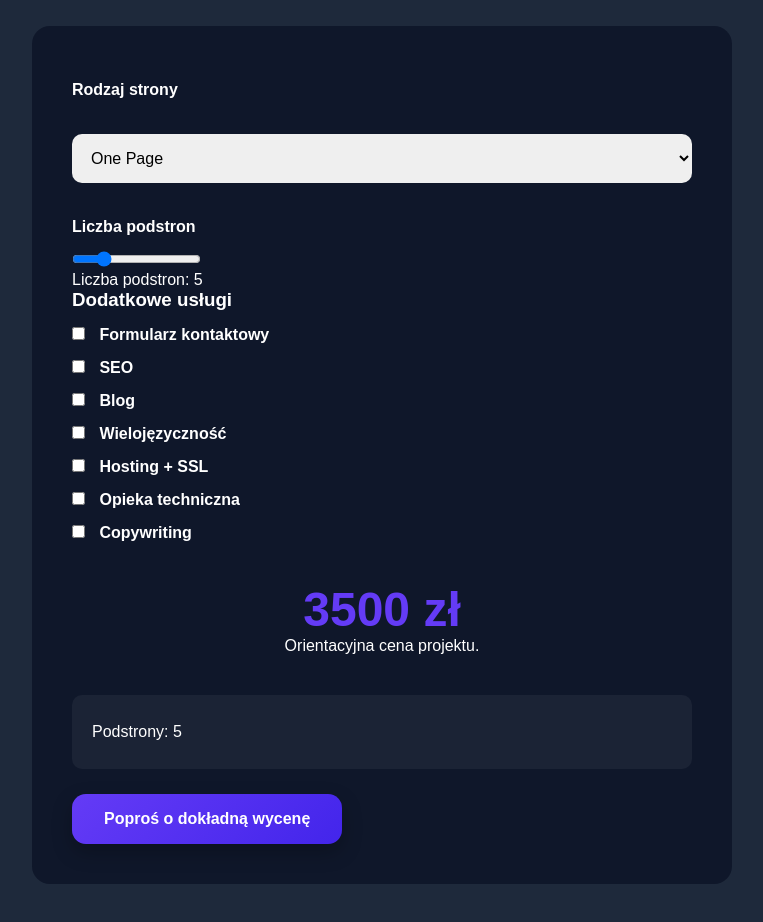
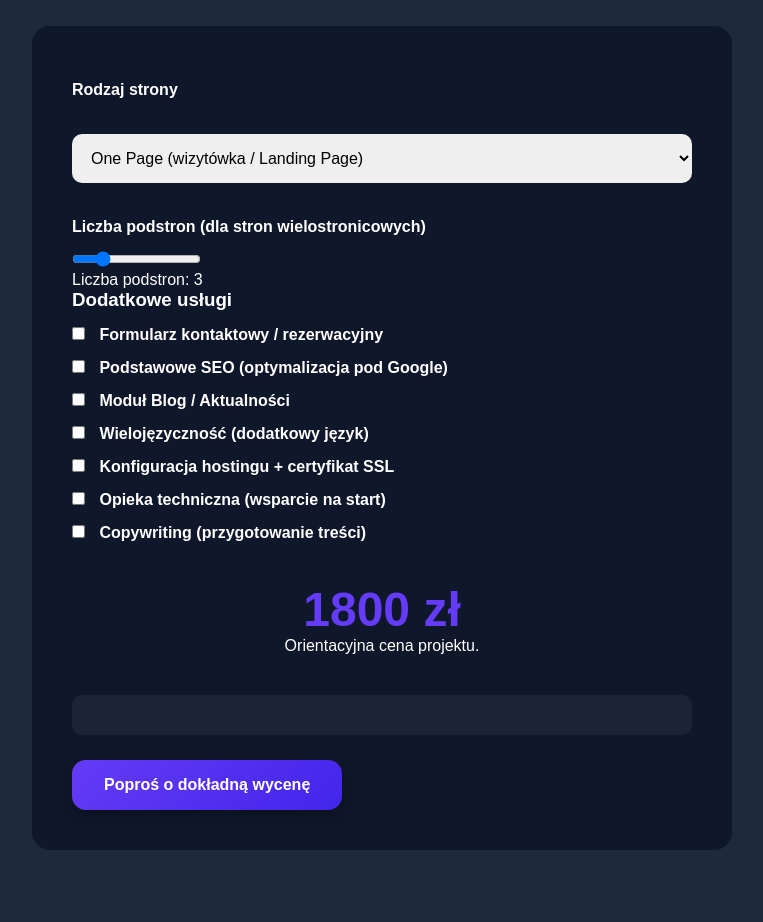
Before and after one commit to VextoWeb/Portfolio, a plain HTML site: page index.html in a window 1280 px wide. Shown: the part 4800-5722 px from the top of the page, without its empty margins (258-1021 px from the left). Drawn offline with Linux system fonts and the light colour scheme.

Commit message:
Add files via upload

```diff
--- a/index.html
+++ b/index.html
@@ -663,85 +663,60 @@ content="assets/images/preview.jpg">
             <label>Rodzaj strony</label>
 
             <select id="websiteType">
-
-                <option value="2500">One Page</option>
-                <option value="4500">Strona firmowa</option>
-                <option value="9000">Sklep internetowy</option>
-
+    <option value="1800">One Page (wizytówka / Landing Page)</option>
+    <option value="2800">Strona firmowa (wielostronicowa)</option>
+    <option value="4800">Sklep internetowy (E-commerce)</option>
 </select>
 
-            <label>Liczba podstron</label>
+<label>Liczba podstron (dla stron wielostronicowych)</label>
 
 <input
     type="range"
     id="pages"
-                min="1"
-                max="20"
-                value="5">
+    min="0"
+    max="15"
+    value="3">
 
 <p>
-
     Liczba podstron:
-                <span id="pagesValue">5</span>
-
+    <span id="pagesValue">3</span>
 </p>
 
 <h3>Dodatkowe usługi</h3>
 
 <label>
-
-                <input class="extra" type="checkbox" value="500">
-
-                Formularz kontaktowy
-
+    <input class="extra" type="checkbox" value="250">
+    Formularz kontaktowy / rezerwacyjny
 </label>
 
 <label>
-
-                <input class="extra" type="checkbox" value="700">
-
-                SEO
-
+    <input class="extra" type="checkbox" value="500">
+    Podstawowe SEO (optymalizacja pod Google)
 </label>
 
 <label>
-
-                <input class="extra" type="checkbox" value="1200">
-
-                Blog
-
+    <input class="extra" type="checkbox" value="600">
+    Moduł Blog / Aktualności
 </label>
 
 <label>
-
-                <input class="extra" type="checkbox" value="900">
-
-                Wielojęzyczność
-
+    <input class="extra" type="checkbox" value="500">
+    Wielojęzyczność (dodatkowy język)
 </label>
 
 <label>
-
-                <input class="extra" type="checkbox" value="600">
-
-                Hosting + SSL
-
+    <input class="extra" type="checkbox" value="300">
+    Konfiguracja hostingu + certyfikat SSL
 </label>
 
 <label>
-
-                <input class="extra" type="checkbox" value="400">
-
-                Opieka techniczna
-
+    <input class="extra" type="checkbox" value="350">
+    Opieka techniczna (wsparcie na start)
 </label>
 
 <label>
-
-                <input class="extra" type="checkbox" value="900">
-
-                Copywriting
-
+    <input class="extra" type="checkbox" value="450">
+    Copywriting (przygotowanie treści)
 </label>
 
             <div class="price-result">
--- a/js/script.js
+++ b/js/script.js
@@ -174,29 +174,32 @@ const summary = document.getElementById("summary");
 function calculatePrice(){
 
     let total = Number(websiteType.value);
-
+    let extraPagesCost = 0;
     let html = "";
 
     pagesValue.textContent = pages.value;
 
-    total += Number(pages.value) * 200;
+    // Przeliczanie kosztu podstron (dla One Page koszt wynosi 0 zł za podstrony)
+    if(websiteType.options[websiteType.selectedIndex].text.includes("One Page")) {
+        extraPagesCost = 0;
+    } else {
+        extraPagesCost = Number(pages.value) * 150; // 150 zł za każdą podstronę
+    }
 
-    html += `<p>Podstrony: ${pages.value}</p>`;
+    total += extraPagesCost;
 
-    extras.forEach(extra=>{
+    if(extraPagesCost > 0) {
+        html += `<p>Dodatkowe podstrony (${pages.value}): +${extraPagesCost} zł</p>`;
+    }
 
+    extras.forEach(extra => {
         if(extra.checked){
-
             total += Number(extra.value);
-
             html += `<p>✔ ${extra.parentElement.textContent.trim()}</p>`;
-
         }
-
     });
 
-    price.textContent = total.toLocaleString("pl-PL")+" zł";
-
+    price.textContent = total.toLocaleString("pl-PL") + " zł";
     summary.innerHTML = html;
 
 }
```
Lines whose indentation alone changed are shown as unchanged.
